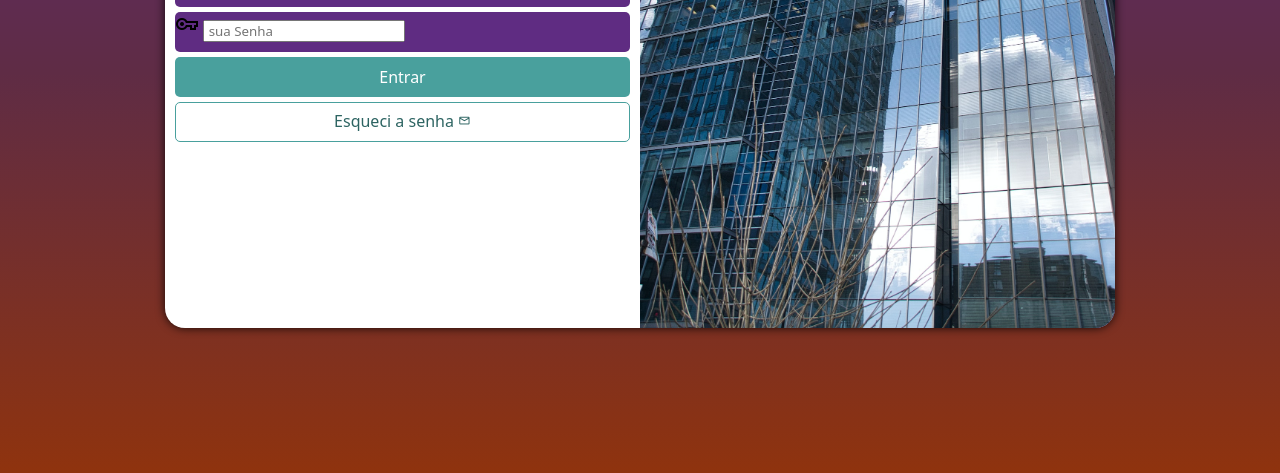
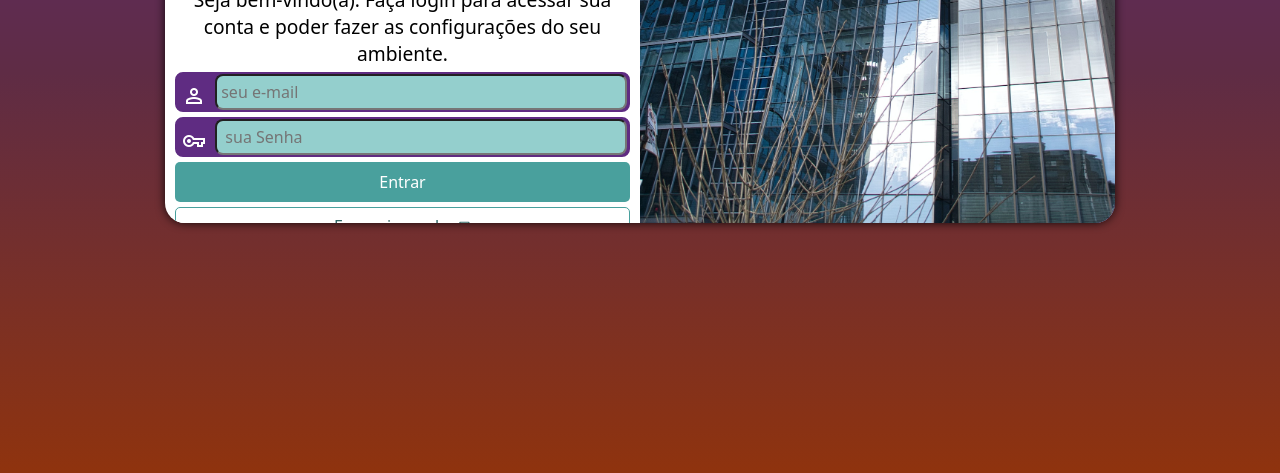
Before and after one commit to MaelRs/projeto-login, a plain HTML site: page index.html in a window 1280 px wide. Shown: the part 327-800 px from the top of the page. Drawn offline with nearby package versions, Linux system fonts and the light colour scheme.

Commit message:
last version login Screen

```diff
--- a/estilos/media-query.css
+++ b/estilos/media-query.css
@@ -15,6 +15,7 @@ Grandes telas: acima de 1200px
 
     section#login{
         width: 80vw;
+        height: 280px;
     }
 
     section#login>div#imagem{
@@ -34,6 +35,7 @@ Grandes telas: acima de 1200px
     }
     section#login{
         width: 950px;
+        height: 300px;
     }
     section#login>div#imagem{
         float: right;
--- a/estilos/style.css
+++ b/estilos/style.css
@@ -31,7 +31,7 @@ section#login{
     overflow: hidden;
 
     background-color: white;
-    width: 255px;
+    width: 250px;
     height: 510px;
     border-radius: 20px;
     box-shadow: 0px 0px 10px rgba(0, 0, 0, 0.850);
@@ -59,17 +59,40 @@ div#formulario>h1{
 }
 div#formulario>p{
     font-size: 0.8em;
+    text-align: center;
+
 }
 form > div.campo{
     background-color: #5f2c82;
+    border: 2px solid #5f2c82;
     display: block;
     width: 100%;
     height: 40px;
-    border-radius: 5px;
+    border-radius: 8px;
     margin: 5px 0px;
 }
 div.campo > label{
     display: none;
+}
+
+div.campo>i{
+    color: white;
+    /*background-color: black;*/
+    font-size: 2em;
+    width: 40px;
+    padding: 5px;
+}
+div.campo>input{
+    background-color: #94cfcd;
+    font-size: 1em;
+    width: calc(100% - 39px);
+    height: 100%;
+    transform: translateY(-10px);
+    border-radius: 8px;
+    padding: 4px;
+}
+div.campo> input:focus-within{
+    background-color: white;
 }
 form  >input[type=submit]{
     display: block;
```
